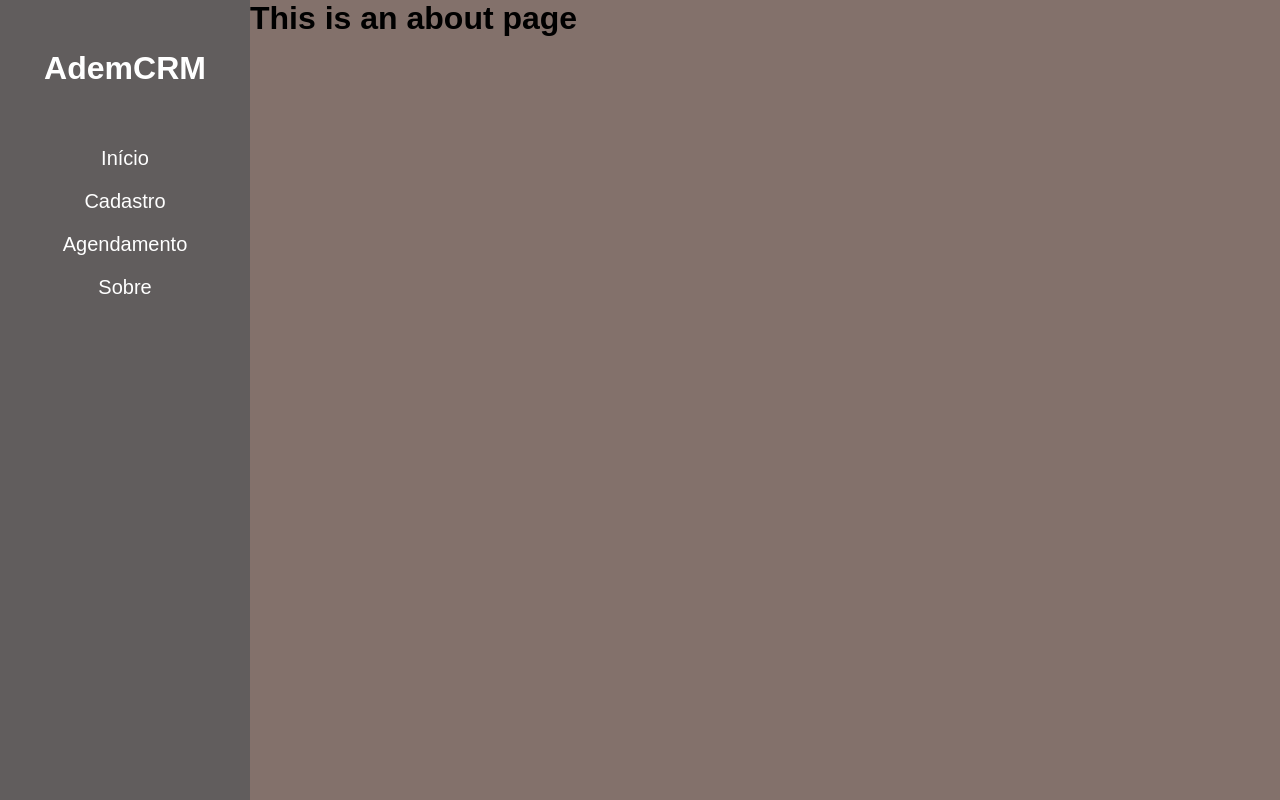
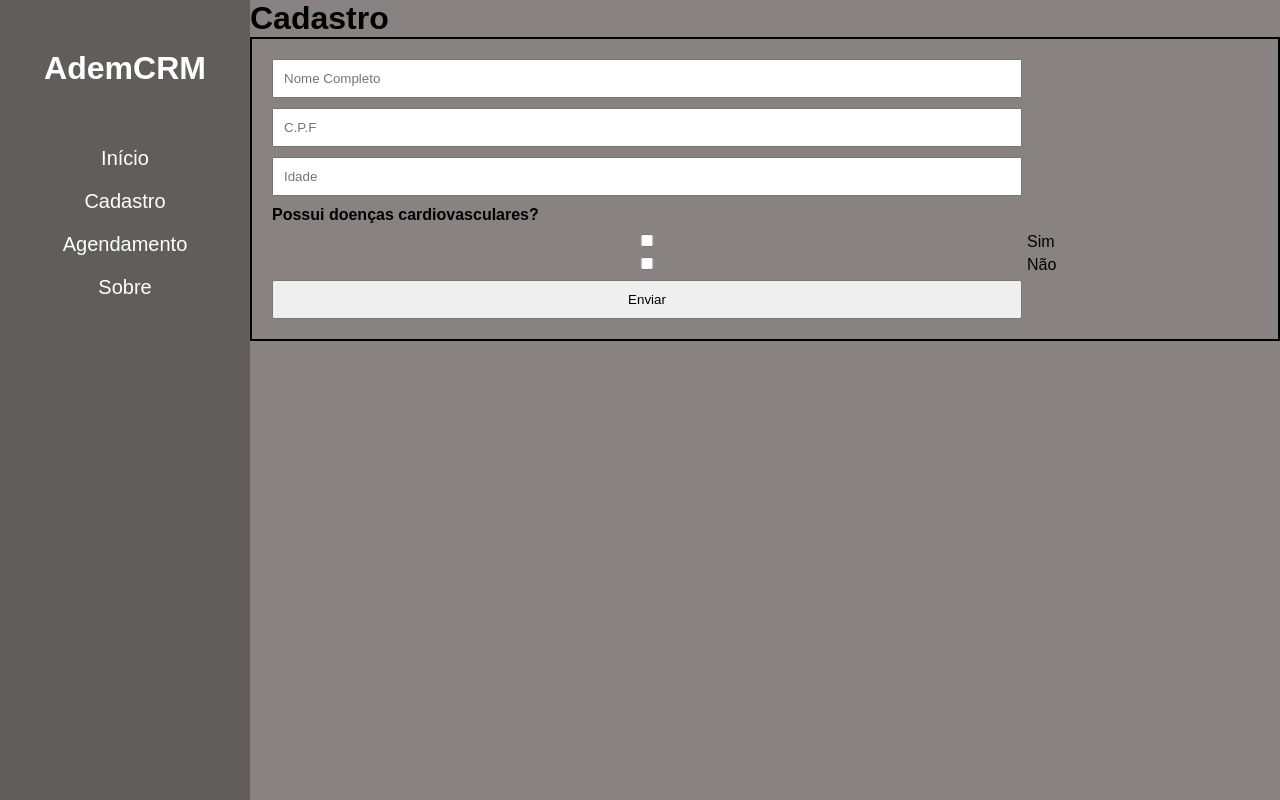
Before and after one commit to Helton-Carlos/crm-academia, a Vue app: page /cadastro in a window 1280 px wide. Built offline with nearby package versions, Linux system fonts and the light colour scheme; a web font is replaced by a local one.

Commit message:
incluindo input

```diff
--- a/src/App.vue
+++ b/src/App.vue
@@ -20,7 +20,7 @@ export default {
   box-sizing: border-box;
 }
 body {
-  background-color: rgb(131, 113, 107);
+  background-color: rgb(136, 131, 130);
   font-family: "Gemunu Libre", sans-serif;
 }
 .flex {
@@ -39,4 +39,10 @@ body {
 a {
   text-decoration: none;
 }
+.base {
+  background-color: none;
+  border: 2px solid #000000;
+  padding: 15px 15px;
+  color: #000000;
+}
 </style>
--- /dev/null
+++ b/src/components/InputCadastro.vue
@@ -0,0 +1,46 @@
+<template>
+  <div class="base flex-coluna">
+    <input
+      type="text"
+      name="text"
+      id="text"
+      v-model="text"
+      placeholder="Nome Completo"
+    />
+    <input type="text" name="cpf" id="cpf" v-model="cpf" placeholder="C.P.F" />
+    <input
+      type="number"
+      name="idade"
+      id="idade"
+      v-model="idade"
+      placeholder="Idade"
+    />
+    <h4>Possui doenças cardiovasculares?</h4>
+    <div>
+      <input type="checkbox" name="sim" id="sim" />Sim
+      <input type="checkbox" name="nao" id="nao" />Não
+    </div>
+    <input type="submit" value="Enviar" />
+  </div>
+</template>
+
+<script>
+export default {
+  setup() {
+    return {
+      text: "",
+    };
+  },
+};
+</script>
+
+<style>
+input {
+  width: 750px;
+  padding: 10px;
+  margin: 5px;
+}
+h4 {
+  margin: 5px;
+}
+</style>
--- a/src/components/Planos.vue
+++ b/src/components/Planos.vue
@@ -1,22 +1,9 @@
 <template>
   <div class="planos">
-    <div>
-      <h2>Plano Básico</h2>
+    <div v-for="plano in planos" :key="plano">
+      <h2>{{plano.titulo}}</h2>
       <ul class="retangulo">
-        <li>Adesão grátis</li>
-        <li>Manuteção Anual 100,00</li>
-        <li>Mesalidade 100,00</li>
-        <button>Comprar</button>
-      </ul>
-    </div>
-    <div>
-      <h2>Plano Top</h2>
-      <ul class="retangulo">
-        <li>Adesão grátis</li>
-        <li>Manuteção Anual 100,00</li>
-        <li>Mesalidade 120,00</li>
-        <li>Cadeira de massagem</li>
-        <li>5 convites mensais</li>
+        <li v-for="planos in plano['plano']" :key="planos">{{planos}}</li>
         <button>Comprar</button>
       </ul>
     </div>
@@ -27,10 +14,16 @@
 export default {
   setup() {
     return {
-      escala: [
-        { horario: "05:30 às 13:00", nome: "Helton", status: "Ativo" },
-        { horario: " 13:00 às 18:00", nome: "Tayná", status: "Ativo" },
-        { horario: " 18:00 às 23:00", nome: "Wagner", status: "Ativo" },
+      planos: [
+        {
+          titulo:"Plano Básico",
+          plano:['Adesão grátis','Manuteção Anual 100,00','Mesalidade 100,00']
+        },
+         {
+          titulo:"Plano Top",
+          plano:[ "Adesão grátis","Manuteção Anual 100,00","Mesalidade 120,00","Cadeira de massagem","5 convites mensais"]
+        }
+
       ],
     };
   },
--- a/src/components/Tabela.vue
+++ b/src/components/Tabela.vue
@@ -36,16 +36,15 @@ export default {
 <style scoped>
 table {
   width: 100%;
-  margin: 10px;
+  margin: 30px;
 }
 td {
   background-color: none;
   border: 2px solid #000000;
   font-size: 20px;
   color: #000000;
-  padding: 15px 30px;
+  padding: 8px 30px;
 }
-
 .alinhar-center {
   display: flex;
   align-items: center;
--- a/src/views/Agendamento.vue
+++ b/src/views/Agendamento.vue
@@ -1,13 +1,14 @@
 <template>
-    <div>
-       <h1> Agenda</h1>
-    </div>
+  <div>
+    <h1>Agenda</h1>
+  </div>
 </template>
 
 <script>
 
+export default {
+  setup() {},
+};
 </script>
 
-<style>
-
-</style>
+<style></style>
--- a/src/views/Cadastro.vue
+++ b/src/views/Cadastro.vue
@@ -1,5 +1,17 @@
 <template>
-  <div class="about">
-    <h1>This is an about page</h1>
+  <div>
+    <h1>Cadastro</h1>
+    <InputCadastro />
   </div>
 </template>
+
+<script>
+import InputCadastro from "@/components/InputCadastro.vue";
+
+export default {
+  components: { InputCadastro },
+  setup() {},
+};
+</script>
+
+<style></style>
```
Also changed, not shown: src/components/Slide.vue (added, +15 -0 lines).
